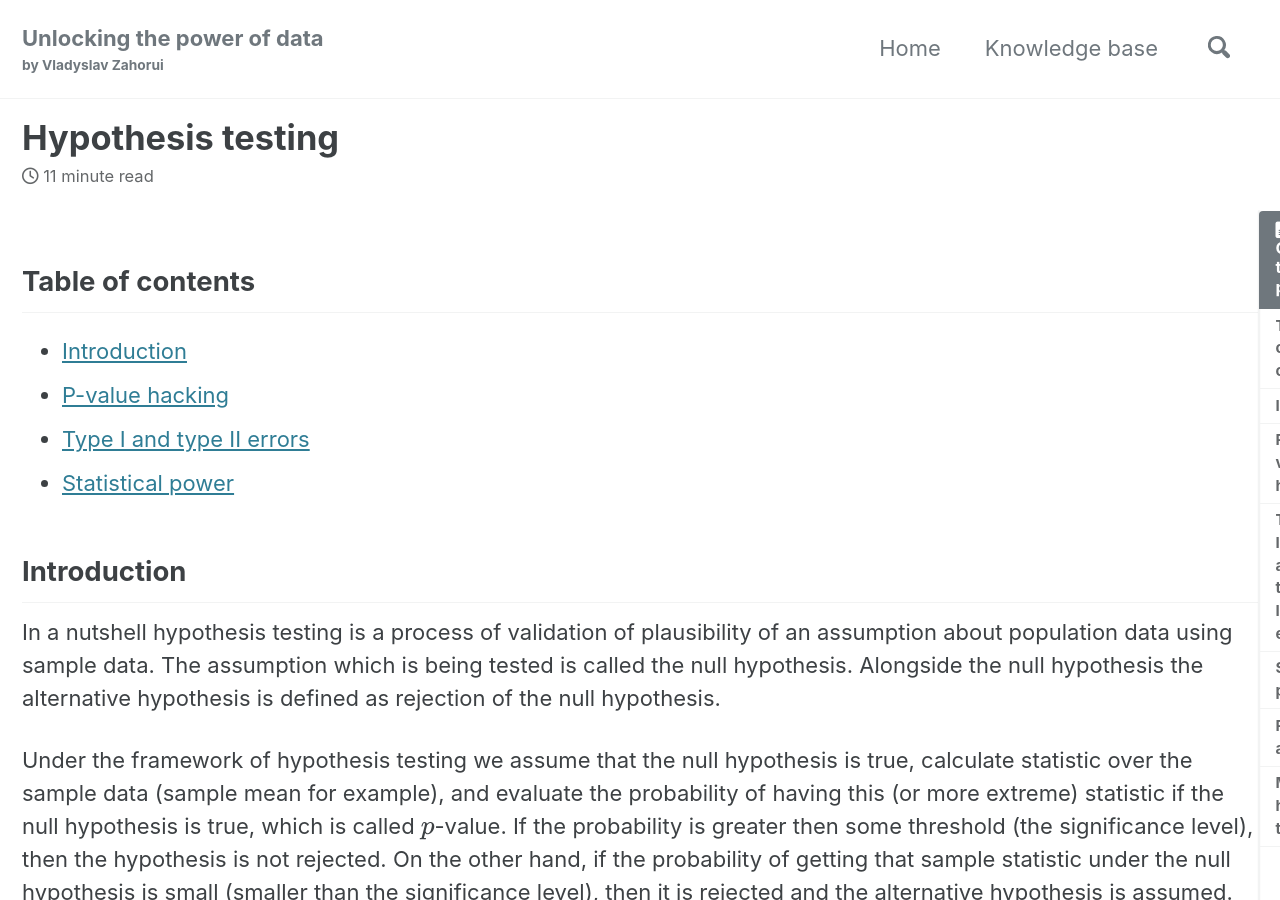
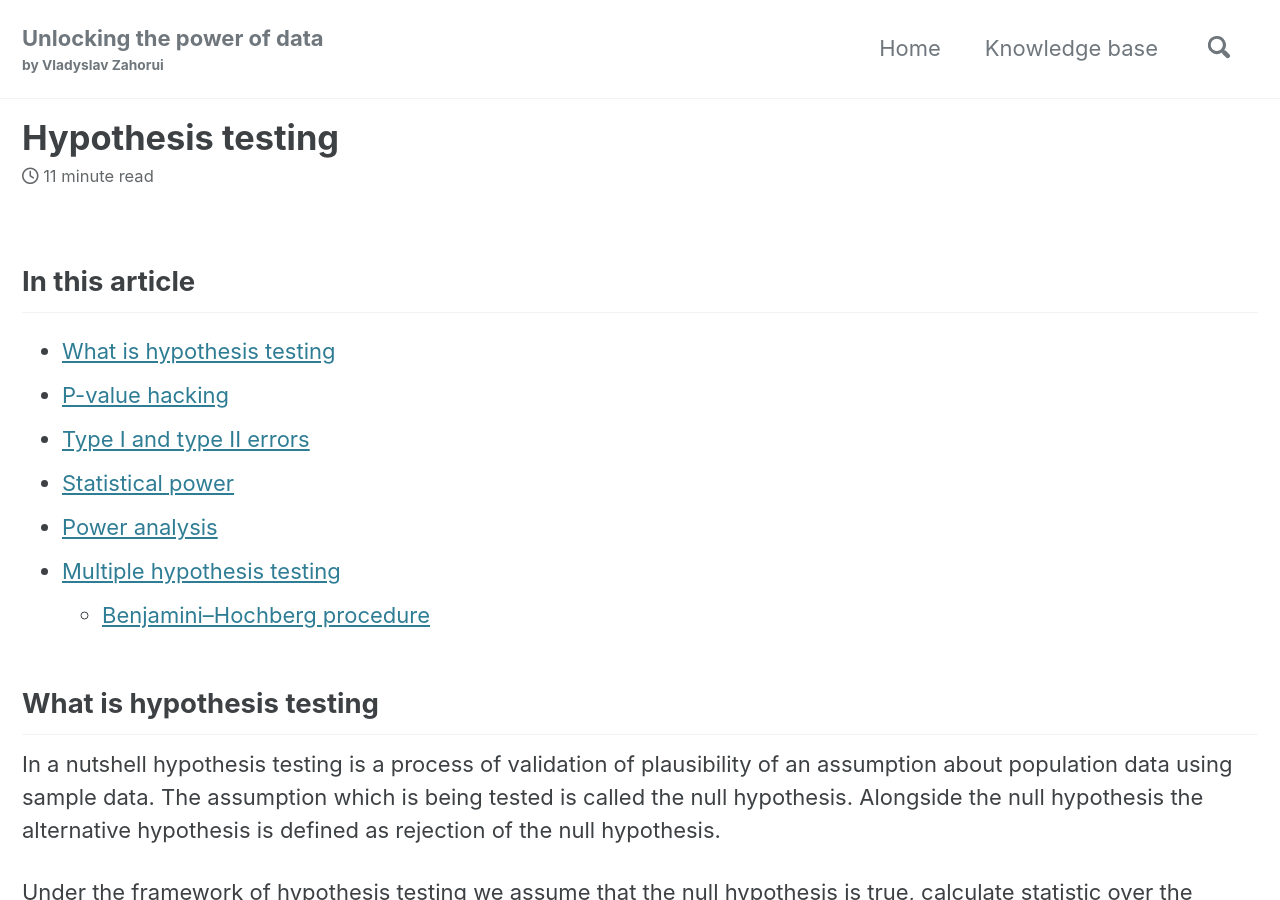
Before and after one commit to vzahorui/vzahorui.github.io, a Jekyll site: the page built from _posts/2021-01-21-hypothesis-testing.md, in a window 1280 px wide and 900 px high. Built offline with Jekyll 4.4.1, drawn with Linux system fonts in a browser that asks for light colours; cached includes are drawn as plain includes; nearby versions of some CDN libraries; formulas are drawn with MathJax 3; some of the changed text lies outside the part shown.

Commit message:
test table of contents

```diff
--- a/_posts/2021-01-21-hypothesis-testing.md
+++ b/_posts/2021-01-21-hypothesis-testing.md
@@ -3,20 +3,22 @@ layout: single
 title: "Hypothesis testing"
 description: General overview of hypothesis testing, power analysis and multiple testing procedure
 category: "Probability"
-toc: true
 tags: significance-test null-hypothesis p-value significance-level type-1-error type-2-error p-value-hacking false-discovery-rate alternative-hypothesis power-analysis normal-distribution margin-of-error confidence-interval sample-size family-wise-error-rate multiple-testing false-discovery-rate Benjamini–Hochberg-procedure FWER
 date: 2021-04-17
 ---
 
-## Table of contents
-
-* [Introduction](#introduction)
+## In this article
+* [What is hypothesis testing](#introduction)
 * [P-value hacking](#p_hacking)
 * [Type I and type II errors](#error_types)
 * [Statistical power](#stat_power)
+* [Power analysis](#power_analysis)
+* [Multiple hypothesis testing](#multiple_testing)
+  * [Benjamini–Hochberg procedure](#Benjamini_procedure)
+
 
 <div id='introduction'/>
-## Introduction
+## What is hypothesis testing
 
 In a nutshell hypothesis testing is a process of validation of plausibility of an assumption about population data using sample data. The assumption which is being tested is called the null hypothesis. Alongside the null hypothesis the alternative hypothesis is defined as rejection of the null hypothesis.
 
@@ -58,6 +60,7 @@ In the plot above the distribution assumed by the null hypothesis has mean value
 
 In order to increase statistical power and thus to reduce the probability of type II error we can increase the level of significance so that the overlapping regions are being cut off. This however will make type I error more likely. A better option for increasing statistical power would be to increase the sample size. Since for the [normal distribution]({{ site.baseurl }}{% link _posts/2021-03-27-statistical-distributions.md %}) the values are concentrated around its mean, drawing more samples will have a better chance of getting a sample mean close to the true mean, which is a consequence of the Weak law of large numbers (more to it can be found [here]({{ site.baseurl }}{% link _posts/2021-01-11-probability-bounds.md %})).
 
+<div id='power_analysis'/>
 ## Power analysis
 
 Power analysis is a method which helps to define the size of a sample in order to get a certain level of statistical power. It won't hurt to have a sample of greater size but in practice this might be expensive so the desired minimum should be determined beforehand. Apart from the desired level of statistical power among factors affecting the required sample are the significance level (the smaller the significance level - the larger sample size is needed), type of the alternative hypothesis (whether we have a one- or two-tailed test), the difference between two distributions which needs to be detected, and the variance.
@@ -96,7 +99,8 @@ So the formula for the required minimum of the sample size looks like this:
 &nbsp;&nbsp;&nbsp;&nbsp;
 $n = \frac{(Z_{\alpha} + Z_{\beta})^2\sigma^2}{(\mu_1 - \mu_0)^2}$
 
-## Multiple hypothesis tests
+<div id='multiple_testing'/>
+## Multiple hypothesis testing
 
 Sometimes it is impossible to come up with a single metric for performing comparison over two groups. For example a new method of learning is tested across several aspects, such as the ability to keep knowledge in the long-term memory, the intuitiveness of the material, the level of engagement, and the level of stress. Another common case is testing of the effectiveness of some method of treatment against a number of indicators.  In these examples there is no compound metric which could be used for a single test. Multiple (or global) hypothesis testing refers to simultaneous testing of multiple hypotheses using the same sample, and checking whether the compound $p$-value exceeds the significance level.
 
@@ -109,6 +113,7 @@ where $n$ is the number of hypotheses, and $\alpha_i$ is the significance level
 
 It becomes obvious that for a larger number of hypotheses the compound probability of making a false discovery becomes too high. In order to control the family-wise error rate, several approaches have been suggested, among which false discovery rate method (FDR, also known as Benjamini–Hochberg procedure) is one of the most preferred ones, as it helps to keep FWER at an acceptable level while not being too conservative and keeping statistical power.
 
+<div id='benjamini_procedure'/>
 ### Benjamini–Hochberg procedure
 
 The method controls family-wise error rate in multiple testing ensuring that it is less or equal to a given significance level. Before discussing how and why it works let's note that if the null hypothesis is true then the $p$-values are [uniformly distributed]({{ site.baseurl }}{% link _posts/2021-03-27-statistical-distributions.md %}) between 0 and 1. This concurs with the definition of significance level as the probability of having a small $p$-value (a value between 0 and $\alpha$). If the alternative hypothesis is true then there is a high probability of getting a small $p$-value, so in this case the distribution of $p$-values is highly skewed to the left. To demonstrate this I've made a simulation of multiple tests for the scenarios when the null hypothesis is true and false, and visualized the distribution of $p$-values in both cases:
```
